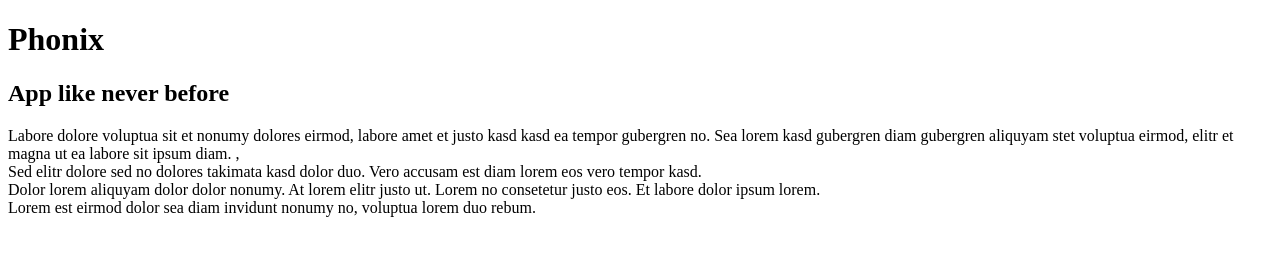
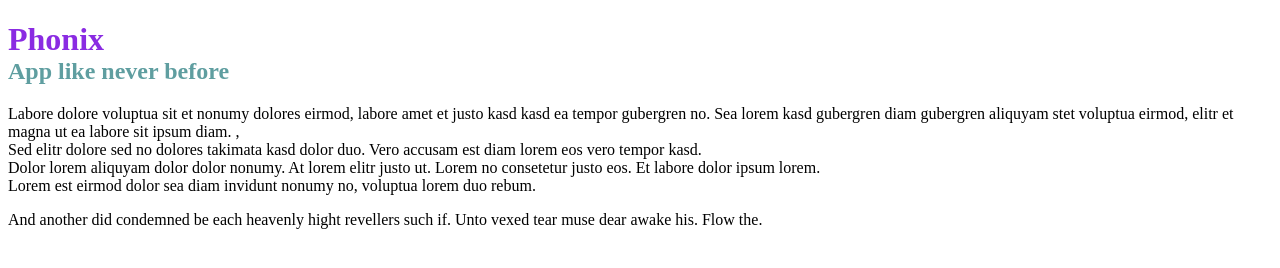
Before and after one commit to roncloud20/phonix, a plain HTML site: page index.html in a window 1280 px wide. Drawn offline with Linux system fonts and the light colour scheme.

Commit message:
adding main.css file and linking it to the index.html file

```diff
--- a/index.html
+++ b/index.html
@@ -3,10 +3,13 @@
 <head>
     <title>Phonix</title>
     <script src="script.js"></script>
+    <link rel="stylesheet" href="main.css">
 </head>
 <body>
-    <h1>Phonix</h1>
-    <h2>App like never before</h2>
+    <div id="header">
+        <h1>Phonix</h1>
+        <h2>App like never before</h2>
+    </div>
     <p>
         Labore dolore voluptua sit et nonumy dolores eirmod,
         labore amet et justo kasd kasd ea tempor gubergren
@@ -21,5 +24,8 @@
         Lorem est eirmod dolor sea diam invidunt nonumy no,
         voluptua lorem duo rebum.
     </p>
+    <p>And another did condemned be each heavenly hight revellers
+         such if. Unto vexed tear muse dear awake his. Flow the.
+    </p>
 </body>
 </html>
--- /dev/null
+++ b/main.css
@@ -0,0 +1,16 @@
+/* Creating the header id(#) style */
+#header{
+    /* text-align: right; */
+    padding: 0 auto 0 80%;
+}
+/* Creting style for heading one (h1) */
+h1 {
+    color: blueviolet;
+    margin-bottom: 0%;
+}
+
+/* Creating style for heading two (h2) */
+h2 {
+    color: cadetblue;
+    margin-top: 0%;
+}
```
